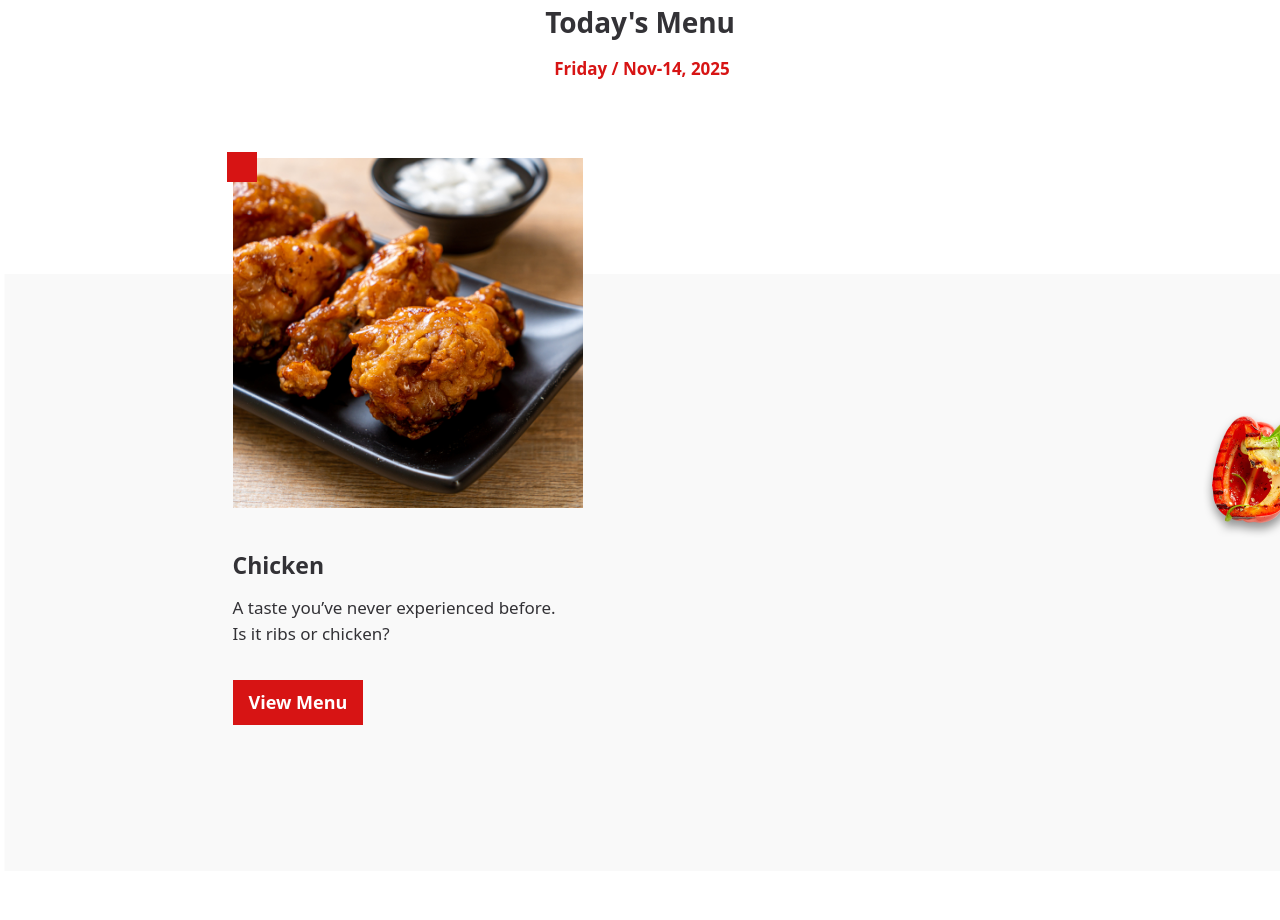
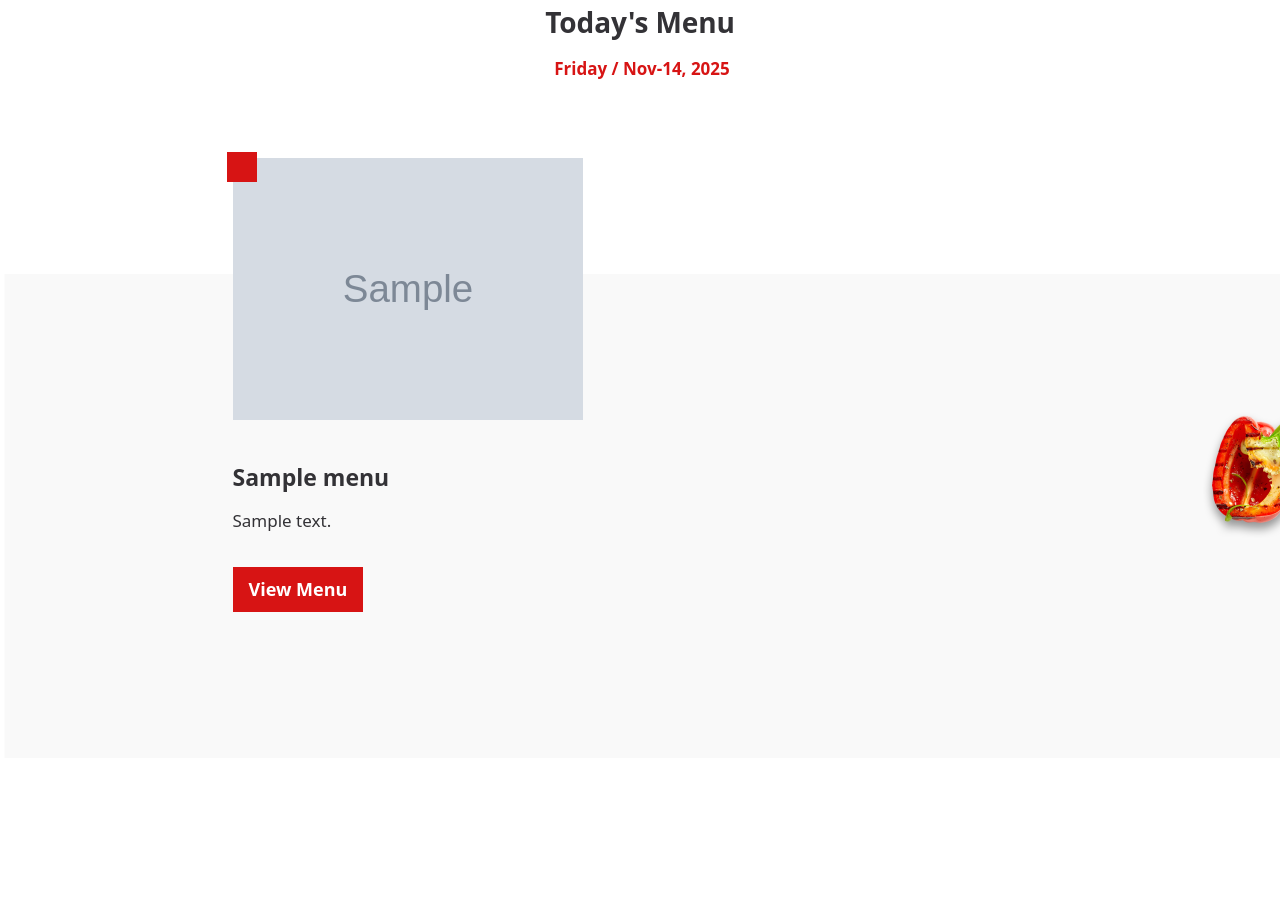
Before and after one commit to MyeonggyunPark/develop_python, a Django app: page /menus/ in a window 1280 px wide. Shown: the part 813-1733 px from the top of the page. Run offline with Django 5.2, Linux system fonts and the light colour scheme; tables that the repository leaves empty hold one stand-in row (values such as "Sample post"); grey boxes marked "Sample" are stand-in pictures; style sheets or scripts are compiled from the project's sources.

Commit message:
feat(templates): render menu list dynamically from context menus

```diff
--- a/django_practice/menus/templates/menus/index.html
+++ b/django_practice/menus/templates/menus/index.html
@@ -20,28 +20,29 @@
         {# FOOD LIST #}
         <div class="w-[815px] mx-auto flex flex-wrap justify-between items-start">
 
+            {% for menu in menus %}
                 {# FOOD ITEM #}
                 <div class="basis-[350px] pb-[146px] relative">
                     <div class="absolute w-[30px] h-[30px] bg-[#d71414] -top-1.5 -left-1.5 z-1"></div>
 
-                <img src="{% static './menus/images/chicken.jpg' %}" class="w-full h-full">
+                    <img src="{% get_static_prefix %}{{ menu.img_path }}" class="w-full h-full">
 
                     <div>
                         <h3 class="pt-10 pb-[13px] text-[23px] font-semibold text-[#333236]">
-                        Chicken
+                            {{ menu.name }}
                         </h3>
 
                         <p class="pb-[34px] leading-normal text-[17px] text-[#333236]">
-                        A taste you’ve never experienced before.<br>
-                        Is it ribs or chicken?
+                            {{ menu.description }}
                         </p>
 
-                    <a href="{% url 'menu-detail' 'chicken' %}"
+                        <a href="{% url 'menu-detail' menu.id %}"
                         class="px-4 py-[9px] text-[18px] font-semibold bg-[#d71414] text-white inline-block transition-all duration-300 hover:bg-[#ac1313]">
                         View Menu
                         </a>
                     </div>
                 </div>
+            {% endfor %}
 
         </div>
 
```
Lines whose indentation alone changed are shown as unchanged.
